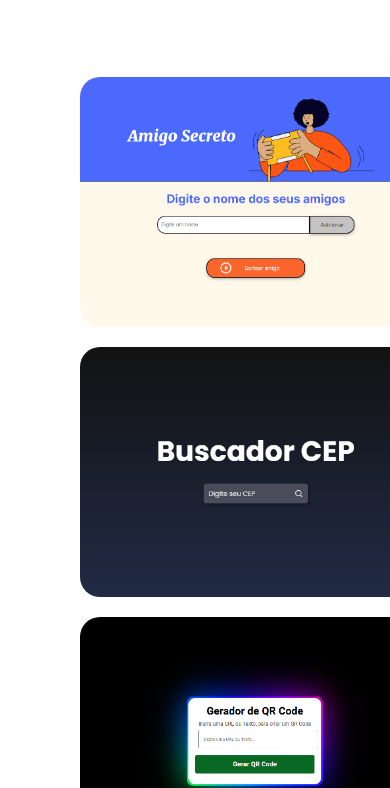
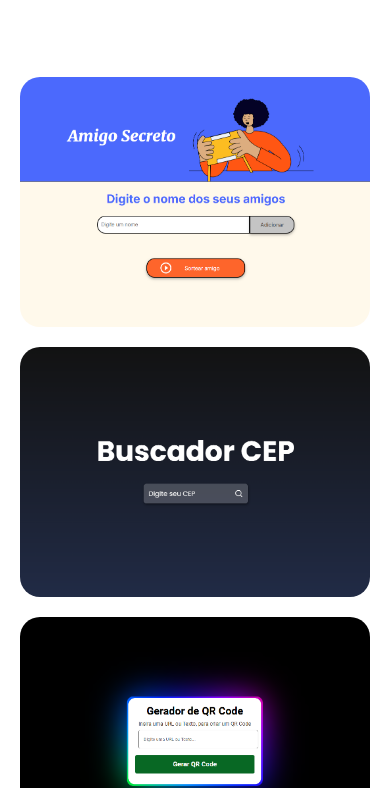
Before and after one commit to Diegooaraujo/portfolio, a plain HTML site: page portifolio/index.html in a window 390 px wide. Shown: the part 1223-2011 px from the top of the page. Drawn offline with Linux system fonts and the light colour scheme; a web font is replaced by a local one.

Commit message:
bug de responsividade

```diff
--- a/portifolio/css/index.css
+++ b/portifolio/css/index.css
@@ -936,7 +936,7 @@ footer{
 }
 @media screen and (max-width: 530px) {
 
-    .conteinerProjetos{
+    .conteinerProjeto{
         display:flex;
         justify-content: center;
     }
```
